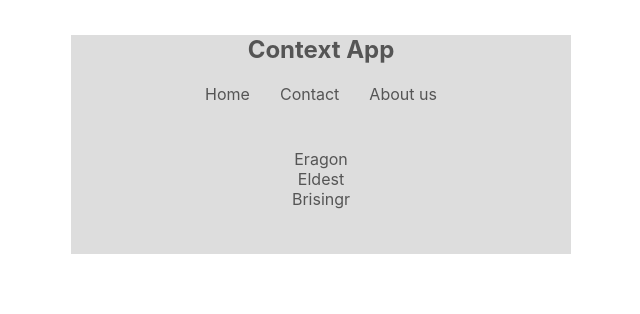
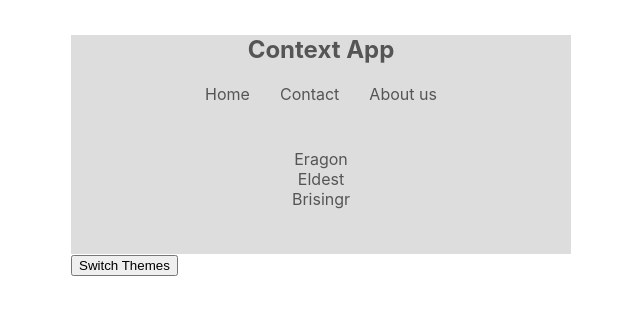
Before and after one commit to ishangogna/react-hooks-context, a React (Create React App) app in the folder hooks-context-app/: page / in a window 1280 px wide. Shown: the top 314 px of the page, without its empty margins (319-959 px from the left). Built offline with nearby package versions, Linux system fonts and the light colour scheme.

Commit message:
added toggle theme button/altering context form other components

```diff
--- a/hooks-context-app/src/App.js
+++ b/hooks-context-app/src/App.js
@@ -2,6 +2,7 @@ import React from 'react';
 import Navbar from './components/Navbar';
 import BookList from './components/Booklist';
 import ThemeContextProvider from './contexts/ThemeContext';
+import ToggleTheme from './components/toggleTheme';
 
 function App() {
   return (
@@ -9,6 +10,7 @@ function App() {
       <ThemeContextProvider>
         <Navbar />
         <BookList />
+        <ToggleTheme />
       </ThemeContextProvider>
     </div>
   );
--- /dev/null
+++ b/hooks-context-app/src/components/toggleTheme.js
@@ -0,0 +1,17 @@
+import React from 'react'
+import { ThemeContext } from '../contexts/ThemeContext';
+
+const ToggleTheme = () => {
+    return(
+        <ThemeContext.Consumer>
+            {(context) => {
+                const { toggleTheme } = context;
+                return(
+                    <button onClick = {toggleTheme}>Switch Themes</button>
+                )
+            }}
+        </ThemeContext.Consumer>
+    )
+}
+
+export default ToggleTheme;
--- a/hooks-context-app/src/contexts/ThemeContext.js
+++ b/hooks-context-app/src/contexts/ThemeContext.js
@@ -9,9 +9,12 @@ class ThemeContextProvider extends Component {
         light : { syntax : '#555', ui: '#ddd', bg : '#eee' },
         dark : { syntax : '#ddd', ui: '#333', bg : '#555' }
      }
+     toggleTheme = () => {
+         this.setState({isLightTheme : !this.state.isLightTheme})
+     }
     render() {
         return (
-            <ThemeContext.Provider value = {{...this.state}}>
+            <ThemeContext.Provider value = {{...this.state, toggleTheme : this.toggleTheme}}>
                 {this.props.children}
             </ThemeContext.Provider>
          );
```
